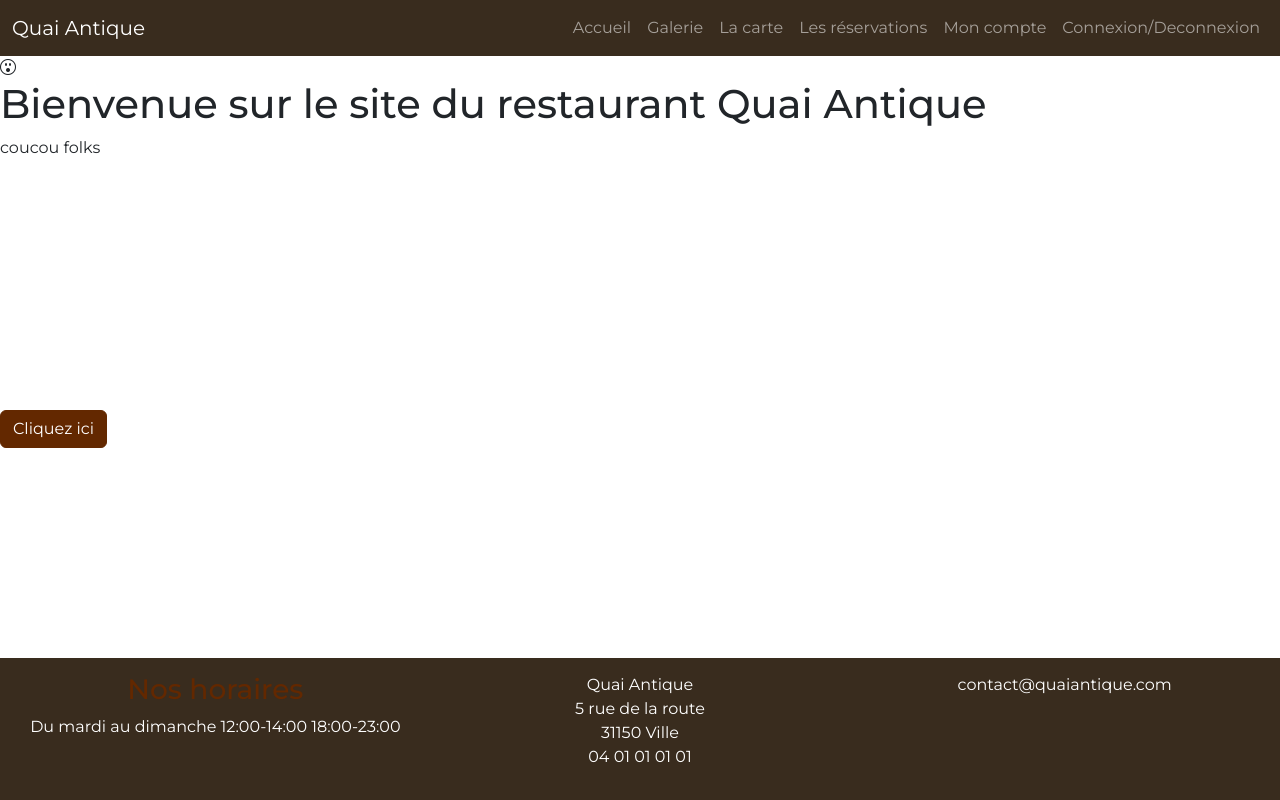
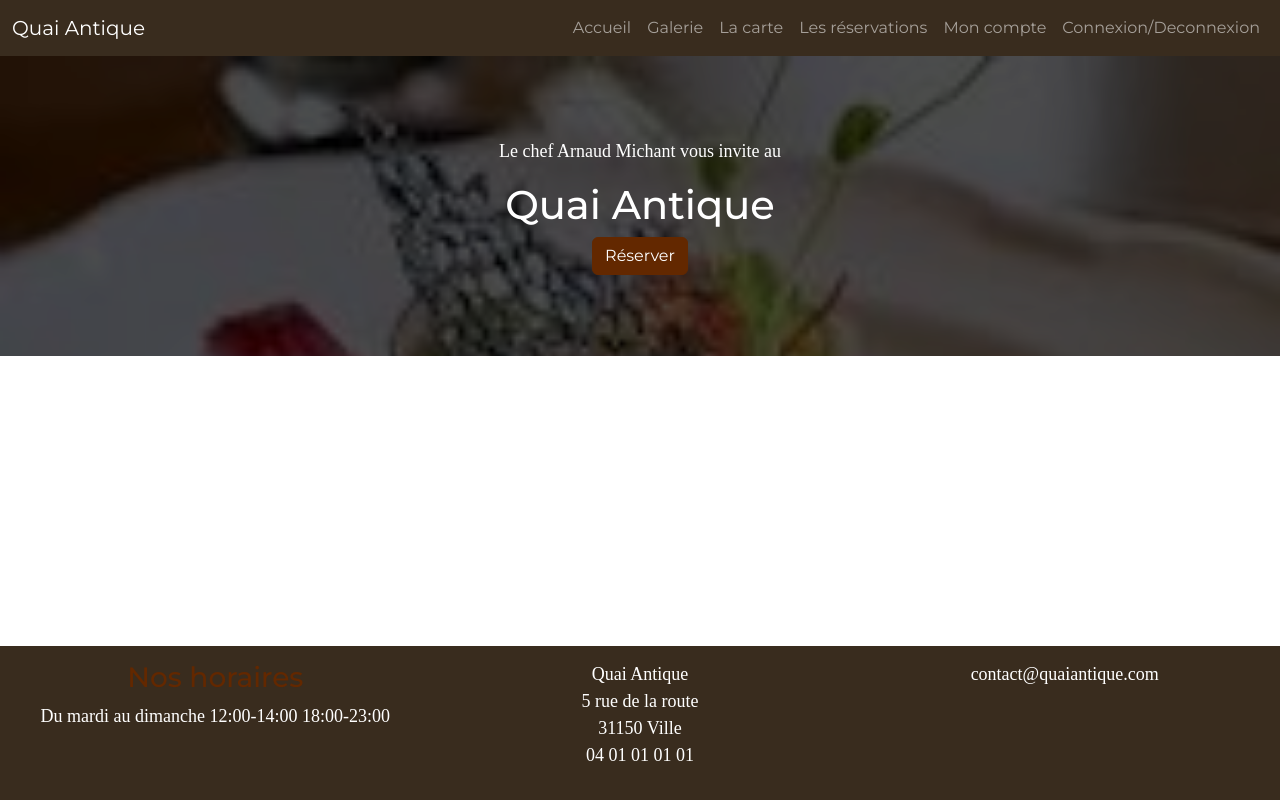
Before and after one commit to Rabanti/QuaiAntiqueFront, a website with bundled scripts: page index.html in a window 1280 px wide. Built offline with nearby package versions, Linux system fonts and the light colour scheme; files whose address does not match are found by name; a web font is replaced by a local one.

Commit message:
Ajout des images et bloc Bigtitle

```diff
--- a/index.html
+++ b/index.html
@@ -43,7 +43,6 @@
     </div>
   </div>
 </nav>
-    <i class="bi bi-emoji-surprise"></i>
     </header>
 
     <main id="main-page">
@@ -52,7 +51,6 @@
 
 
 
-    <button class="btn btn-primary">Cliquez ici</button>
   <footer class="bg-dark text-white text-center footer">
         <div class="row">
             <div class="col-12 col-lg-4">
--- a/pages/home.html
+++ b/pages/home.html
@@ -1,2 +1,8 @@
-<h1>Bienvenue sur le site du restaurant Quai Antique</h1>
-<p> coucou folks</p>
+<div class="Bigtitle">
+<div class="text-center Bigtitle-content text-white">
+<p>Le chef Arnaud Michant vous invite au</p>
+<h1>Quai Antique</h1>
+
+<button class="btn btn-primary">Réserver</button>
+</div>
+</div>
--- a/scss/main.scss
+++ b/scss/main.scss
@@ -15,3 +15,32 @@ footer.footer{
     bottom: 0;
     width: 100%;
 }
+p{
+    font-family: $font-family-serif;
+    font-size: 18px;
+}
+.Bigtitle{
+    position: relative;
+    &::before{
+        content:"";
+        position: absolute;
+        top:0;
+        left:0;
+        width:100%;
+        height:100%;
+        background-image: url(../images/Bigtitle1.jpg);
+        background-size: cover;
+        filter: brightness(0.3);
+    }
+    *{
+        //Positionner les éléments devant le ::before
+        position:relative;
+    }
+    .Bigtitle-content{
+        height: 300px;
+        display: flex;
+        flex-direction: column;
+        align-items: center;
+        justify-content: center;
+    }
+}
```
Also changed, not shown: images/Bigtitle.jpg (added), images/Bigtitle1.jpg (added), scss/main.css, 1 other file.
